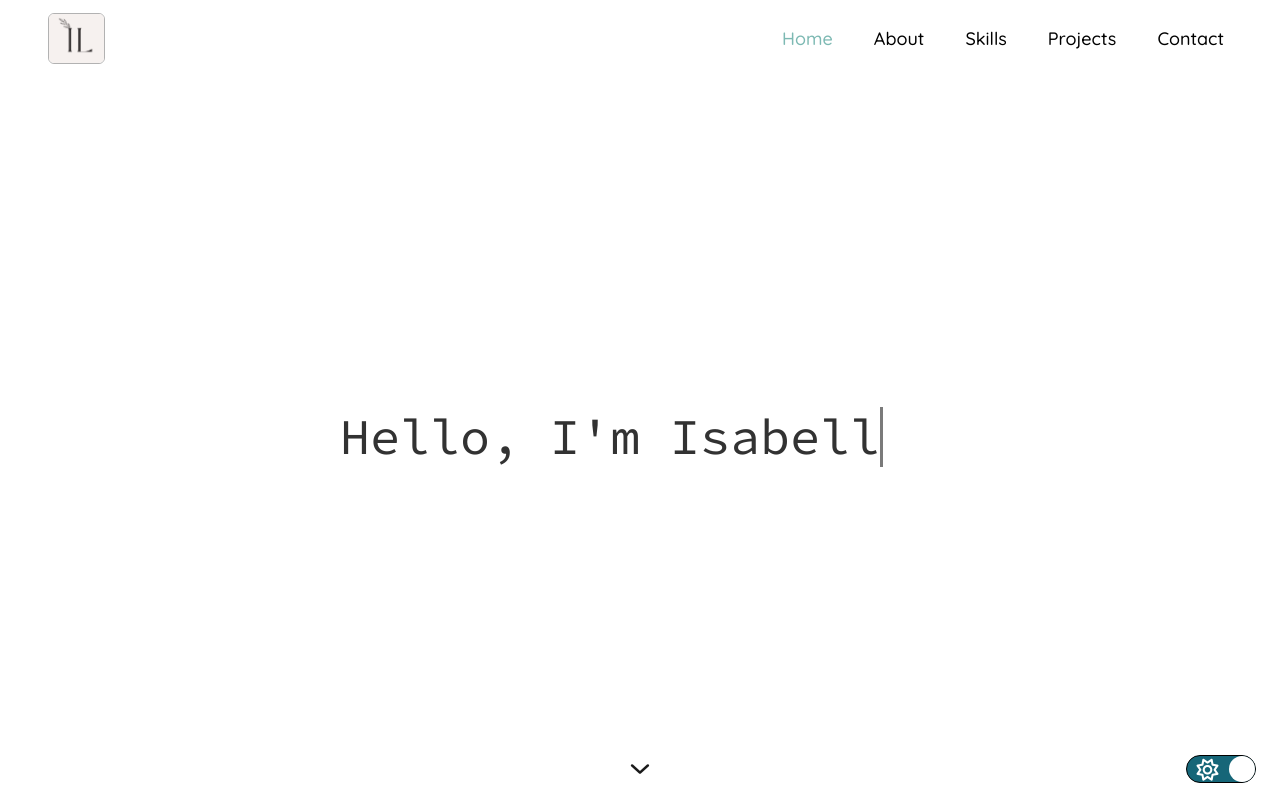
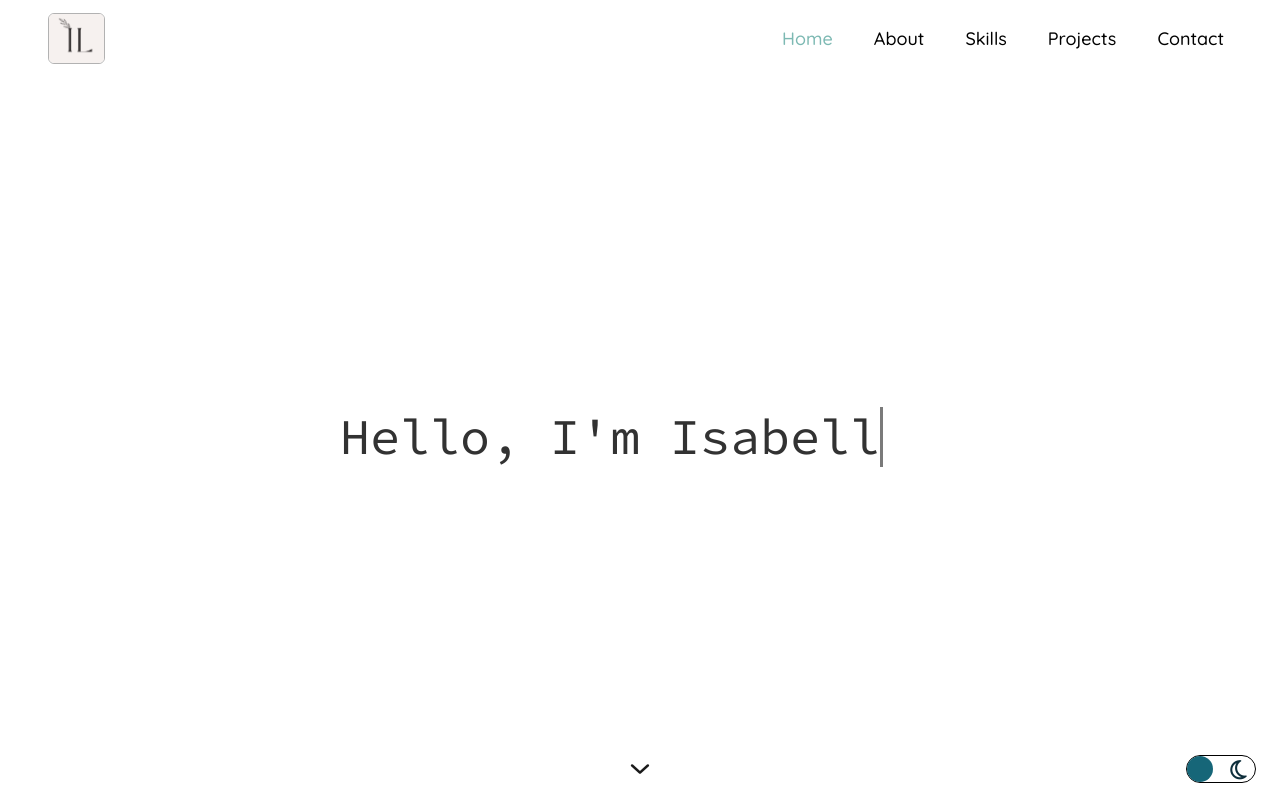
Before and after one commit to soybella/isabella-lizarde-portfolio, a React (Create React App) app: page / in a window 1280 px wide. Shown: the top 800 px of the page. Built offline with nearby package versions, Linux system fonts and the light colour scheme; a web font is replaced by a local one.

Commit message:
Updated toggle button functionality

```diff
--- a/src/App.js
+++ b/src/App.js
@@ -9,7 +9,7 @@ import "./App.css";
 
 function App() {
   // const myRef = useRef(null);
-  const [isChecked, setIsChecked] = useState(true);
+  const [isChecked, setIsChecked] = useState();
 
   const setDarkTheme = () => {
     document.querySelector("body").setAttribute("data-theme", "dark");
@@ -25,15 +25,30 @@ function App() {
 
   if (selectedTheme === "dark") {
     setDarkTheme();
+    // setIsChecked(false);
   }
 
-  const toggleTheme = (current) => {
-    console.log(current);
-    if (current === false) {
+  // const toggleTheme = (current) => {
+  //   console.log(current);
+  //   if (current === false) {
+  //     setDarkTheme();
+  //     // setIsChecked(false);
+  //   } else {
+  //     setLightTheme();
+  //   }
+  //   setIsChecked((current) => !current);
+  // };
+
+  const toggleTheme = (event) => {
+    console.log(event);
+    if (event === true) {
+      setLightTheme();
+      // isChecked();
+      // setIsChecked(true);
+    } else {
       setDarkTheme();
+      // isChecked();
       // setIsChecked(false);
-    } else {
-      setLightTheme();
     }
     setIsChecked((current) => !current);
   };
@@ -61,10 +76,13 @@ function App() {
             <ReactSwitch
               // ref={myRef}
               onChange={toggleTheme}
+              // value={isChecked}
+              // onChange={(e) => setIsChecked(e.target.checked)}
               // defaultChecked={selectedTheme === "dark"}
               type="checkbox"
               inputMode="checkbox"
-              checked={isChecked}
+              // onLoad={handleLoad}
+              checked={selectedTheme === "light"}
               checkedIcon={sunIcon}
               uncheckedIcon={moonIcon}
               onColor="#166678"
```
